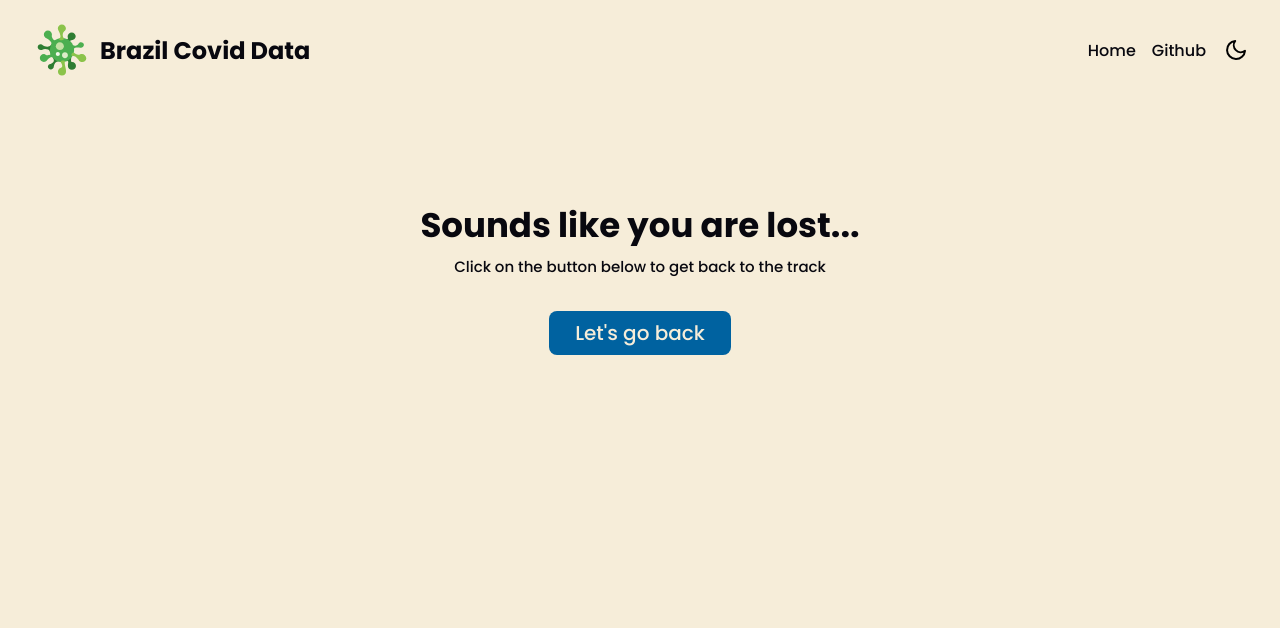
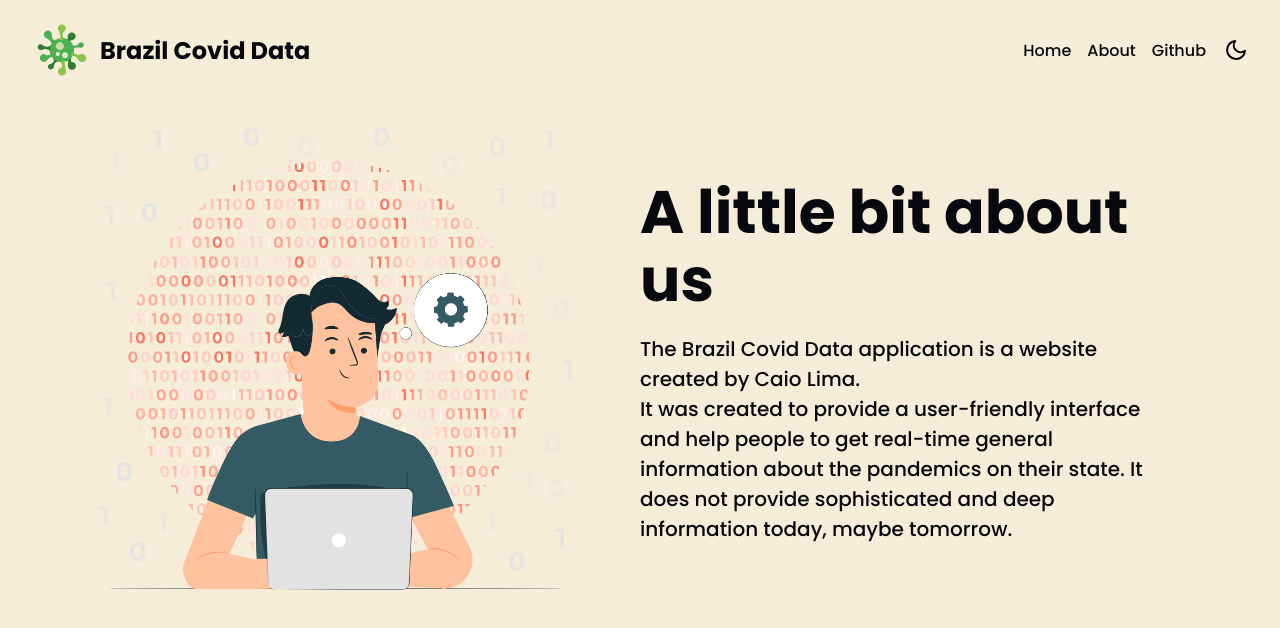
Before and after one commit to whoiscaio/brazil-covid-data, a React (Create React App) app: page /about in a window 1280 px wide. Shown: the top 628 px of the page. Built offline with nearby package versions, Linux system fonts and the light colour scheme.

Commit message:
feat: about page added

```diff
--- a/src/components/Header/index.tsx
+++ b/src/components/Header/index.tsx
@@ -26,6 +26,7 @@ function Header({ currentTheme, toggleTheme }: HeaderProps) {
         <div className="links">
           <ul>
             <li><NavLink to="/">Home</NavLink></li>
+            <li><NavLink to="/about">About</NavLink></li>
             <li><a href="https://github.com/whoiscaio/brazil-covid-data" target="_blank" rel="noreferrer">Github</a></li>
           </ul>
         </div>
--- a/src/components/ImageBox/styles.ts
+++ b/src/components/ImageBox/styles.ts
@@ -1,7 +1,14 @@
 import styled from 'styled-components';
 
-const ImageBoxContainer = styled.div`
+type ImageBoxContainerProps = {
+  breakpoint?: string,
+}
+
+const ImageBoxContainer = styled.div<ImageBoxContainerProps>`
   flex: 1;
+
+  text-align: center;
+
   overflow: hidden;
 
   #map-image {
@@ -23,9 +30,31 @@ const ImageBoxContainer = styled.div`
     }
   }
 
+  #image {
+    width: 85%;
+  }
+
   @media (max-width: 999px) {
+    order: 2;
+
     #map-image {
       width: 100%;
+    }
+
+    #image {
+      width: 50%;
+    }
+  }
+
+  @media (max-width: 750px) {
+    #image {
+      width: 60%;
+    }
+  }
+
+  @media (max-width: 500px) {
+    #image {
+      width: 70%;
     }
   }
 `;
--- a/src/components/Router.tsx
+++ b/src/components/Router.tsx
@@ -1,4 +1,5 @@
 import { Route, Routes } from 'react-router-dom';
+import About from '../pages/About';
 import HomePage from '../pages/Home';
 import NotFound from '../pages/NotFound';
 
@@ -6,6 +7,7 @@ function Router() {
   return (
     <Routes>
       <Route path="/" element={<HomePage />} />
+      <Route path="/about" element={<About />} />
       <Route path="*" element={<NotFound />} />
     </Routes>
   );
--- /dev/null
+++ b/src/pages/About/index.tsx
@@ -0,0 +1,26 @@
+import ImageBox from '../../components/ImageBox';
+import PageInfo from '../../components/PageInfo';
+import PageContainer from '../PageContainer';
+
+import programmerImage from '../../assets/images/programmer.png';
+
+function About() {
+  return (
+    <PageContainer aboutPage>
+      <ImageBox>
+        <img id="image" src={programmerImage} alt="Programmer" />
+      </ImageBox>
+      <PageInfo>
+        <h1>A little bit about us</h1>
+        <p>The Brazil Covid Data application is a website created by Caio Lima.</p>
+        <p>
+          It was created to provide a user-friendly interface and help people to get
+          real-time general information about the pandemics on their state. It does not
+          provide sophisticated and deep information today, maybe tomorrow.
+        </p>
+      </PageInfo>
+    </PageContainer>
+  );
+}
+
+export default About;
--- a/src/pages/NotFound/index.tsx
+++ b/src/pages/NotFound/index.tsx
@@ -8,7 +8,7 @@ function NotFound() {
     <PageContainer className="not-found-page">
       <NotFoundContainer>
         <h1>Sounds like you are lost...</h1>
-        <p>Click on the button below to get back to the track</p>
+        <p>Click on the button below to get back on track</p>
         <NavLink className="link-button" to="/">Let's go back</NavLink> {/* eslint-disable-line */}
       </NotFoundContainer>
     </PageContainer>
--- a/src/pages/PageContainer.ts
+++ b/src/pages/PageContainer.ts
@@ -1,6 +1,10 @@
-import styled from 'styled-components';
+import styled, { css } from 'styled-components';
 
-const PageContainer = styled.div`
+type PageContainerProps = {
+  aboutPage?: boolean,
+}
+
+const PageContainer = styled.div<PageContainerProps>`
   width: 95vw;
   max-width: 1400px;
 
@@ -13,10 +17,21 @@ const PageContainer = styled.div`
     padding-top: 10rem;
   }
 
-  @media (max-width: 750px) {
-    flex-direction: column;
-    align-items: center;
-  }
+  ${({ aboutPage }) => (
+    aboutPage
+      ? css`
+        @media (max-width: 999px) {
+          flex-direction: column;
+          align-items: center;
+        }
+      `
+      : css`
+        @media (max-width: 750px) {
+          flex-direction: column;
+          align-items: center;
+        }
+      `
+  )}
 `;
 
 export default PageContainer;
```
